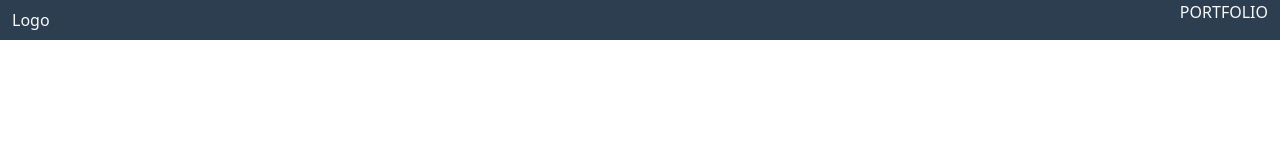
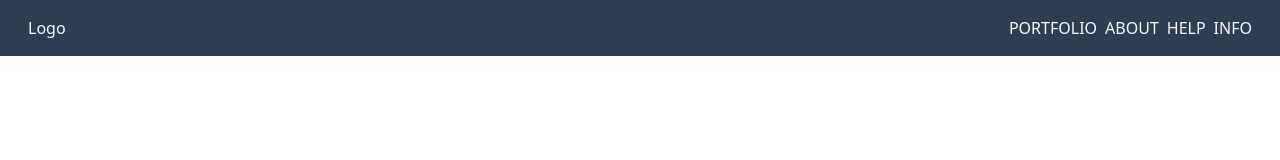
Before and after one commit to Jasczlv/html-css-bootstrap-freelancer, a plain HTML site: page index.html in a window 1280 px wide. Drawn offline with nearby package versions, Linux system fonts and the light colour scheme.

Commit message:
ADD: topbar done

```diff
--- a/css/style.css
+++ b/css/style.css
@@ -1,5 +1,11 @@
 ul, ol, li {
     list-style: none;
+}
+
+* {
+    margin: 0;
+    padding: 0;
+    box-sizing: border-box;
 }
 
 header.bg {
--- a/index.html
+++ b/index.html
@@ -6,20 +6,31 @@
     <title>FREELANCER</title>
     <link href="https://cdn.jsdelivr.net/npm/bootstrap@5.0.2/dist/css/bootstrap.min.css" rel="stylesheet" integrity="sha384-EVSTQN3/azprG1Anm3QDgpJLIm9Nao0Yz1ztcQTwFspd3yD65VohhpuuCOmLASjC" crossorigin="anonymous">
     <link rel="stylesheet" href="./css/style.css">
+    <script src="https://kit.fontawesome.com/7a5b5a754b.js" crossorigin="anonymous"></script>
 </head>
 <body>
     <header class="container-fluid bg">
-        <div class="row justify-content-between text-light align-items-center">
+        <div class="row justify-content-between text-light align-items-center p-3">
             <div class="col-auto logo">
                 Logo
             </div>
-            <ul class="col-auto">
+            <ul class="col-auto d-none d-sm-flex gap-2 fs-6 mb-0">
                 <li>
                    PORTFOLIO
                 </li>
-
+                <li>
+                    ABOUT
+                </li>
+                <li>
+                    HELP
+                </li>
+                <li>
+                    INFO
+                </li>
             </ul>
-            <div class="col-auto d-none"></div>
+            <div class="col-auto d-sm-none d-md-none">
+                <i class="fa-solid fa-bars"></i>
+            </div>
         </div>
     </header>
 </body>
```
